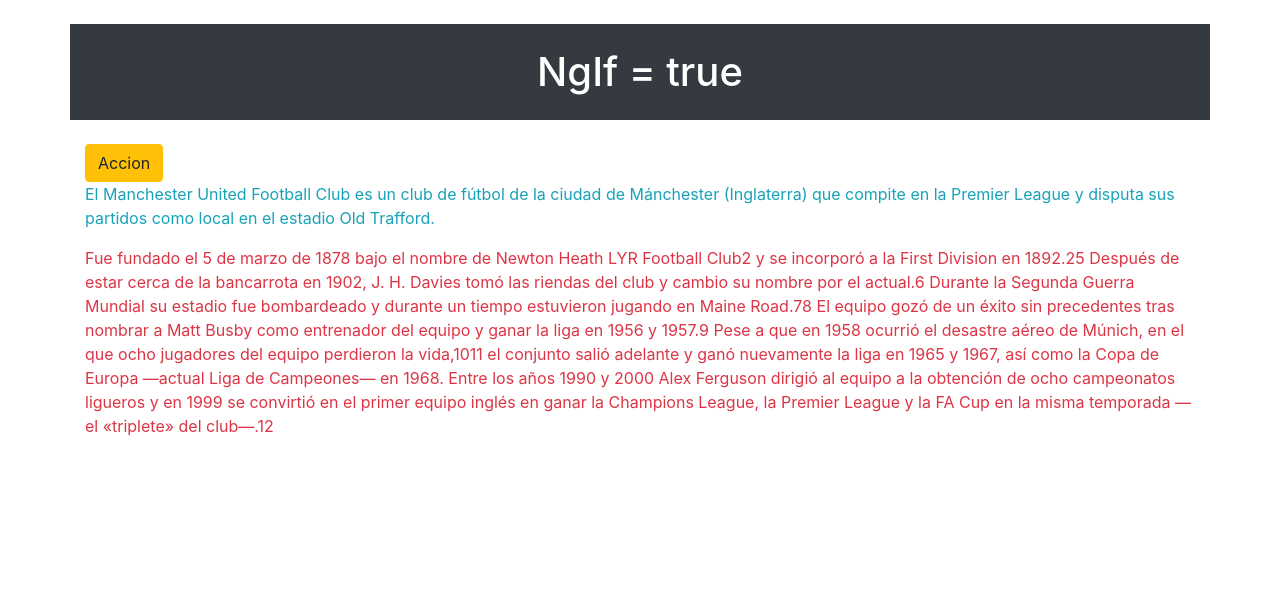
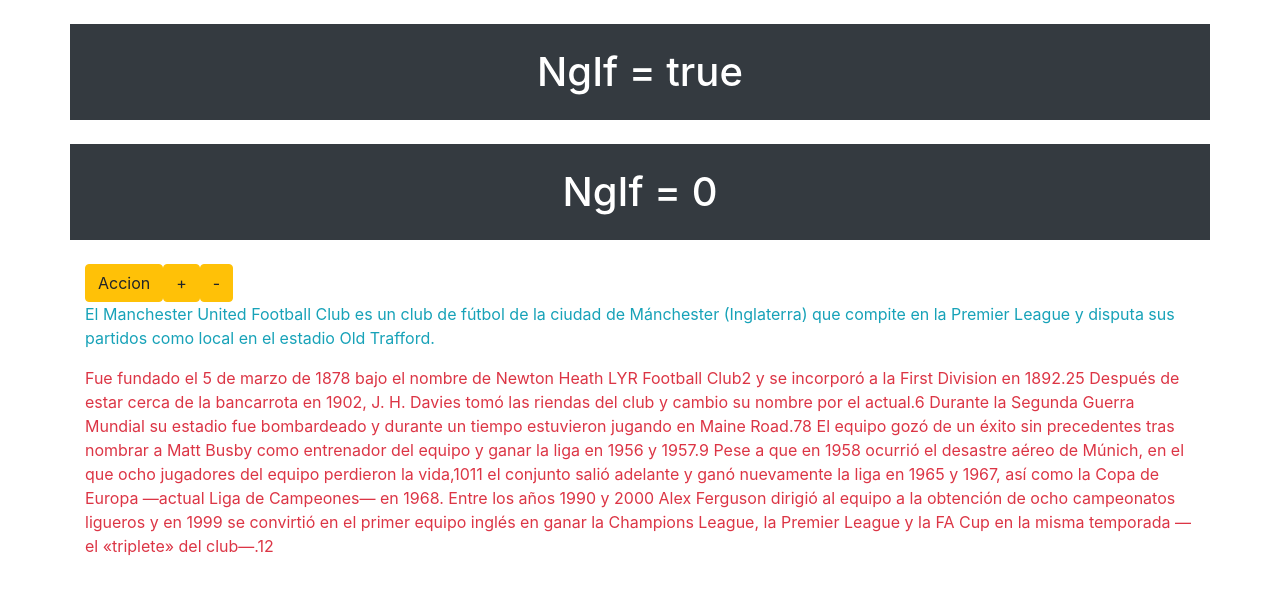
Before and after one commit to jose00796/Angular-my-app, an Angular app: page / in a window 1280 px wide. Shown: the top 594 px of the page. Built offline with nearby package versions, Linux system fonts and the light colour scheme.

Commit message:
Pequeña prueba agragndo botones de suma y resta en una variable Calc

```diff
--- a/src/app/app.component.html
+++ b/src/app/app.component.html
@@ -1,7 +1,10 @@
 <h1 class="container bg-dark text-white text-center my-4 py-4">NgIf = {{show}}</h1>
+<h1 class="container bg-dark text-white text-center my-4 py-4">NgIf = {{calc}}</h1>
 
 <div class="container">
 <button class="btn btn-warning" (click)="show=!show">Accion</button>
+<button class="btn btn-warning" (click)="calc = calc + 1">+</button>
+<button class="btn btn-warning" (click)="calc = calc - 1">-</button>
 
 <p class="text-info" *ngIf = "show">El Manchester United Football Club es un club de fútbol de la ciudad de Mánchester (Inglaterra) que compite en la
 Premier League y disputa sus partidos como local en el estadio Old Trafford.</p>
--- a/src/app/app.component.ts
+++ b/src/app/app.component.ts
@@ -7,4 +7,5 @@
 })
 export class AppComponent {
   show:boolean = true;
+  calc:number = 0;
 }
```
